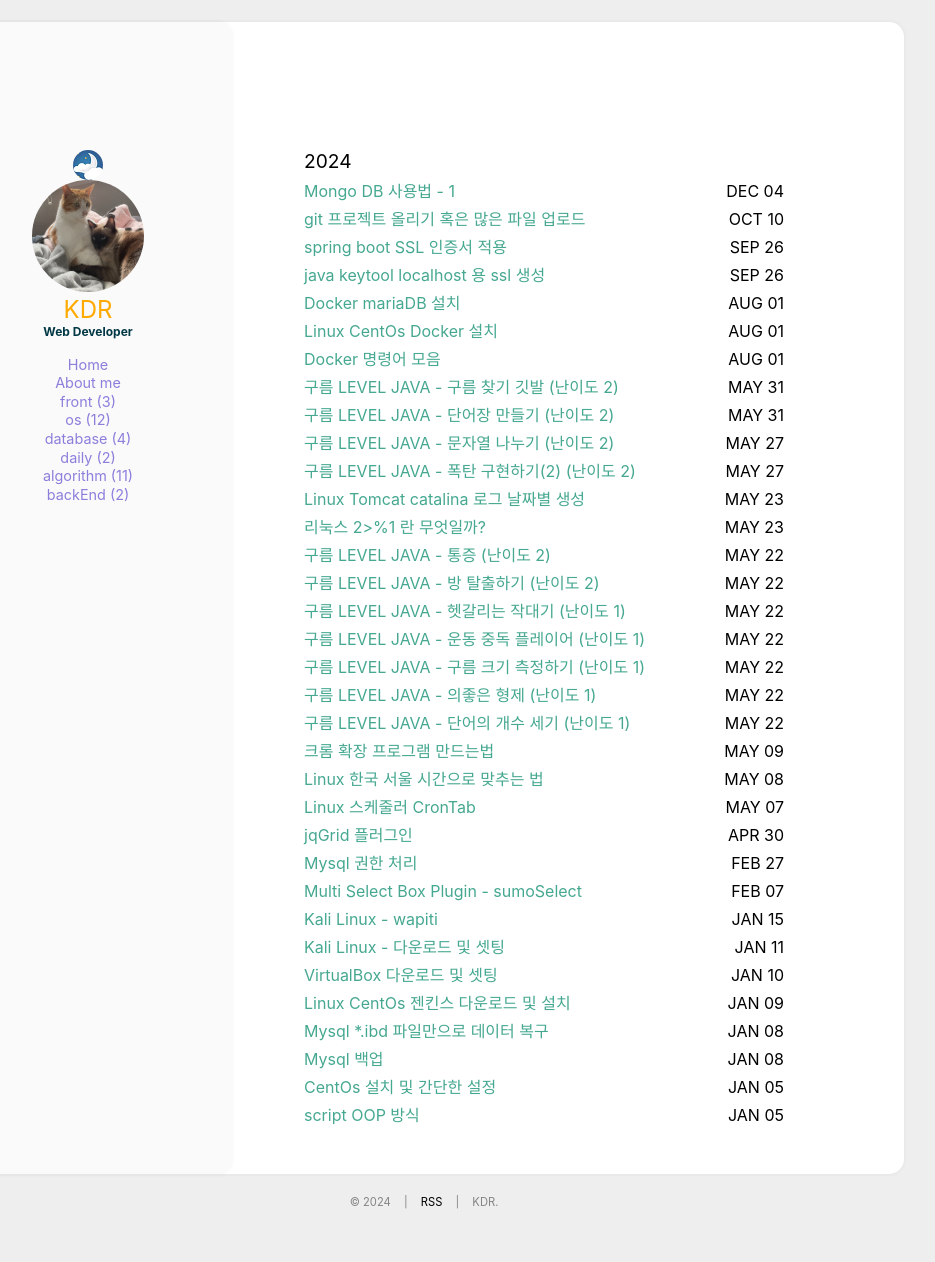
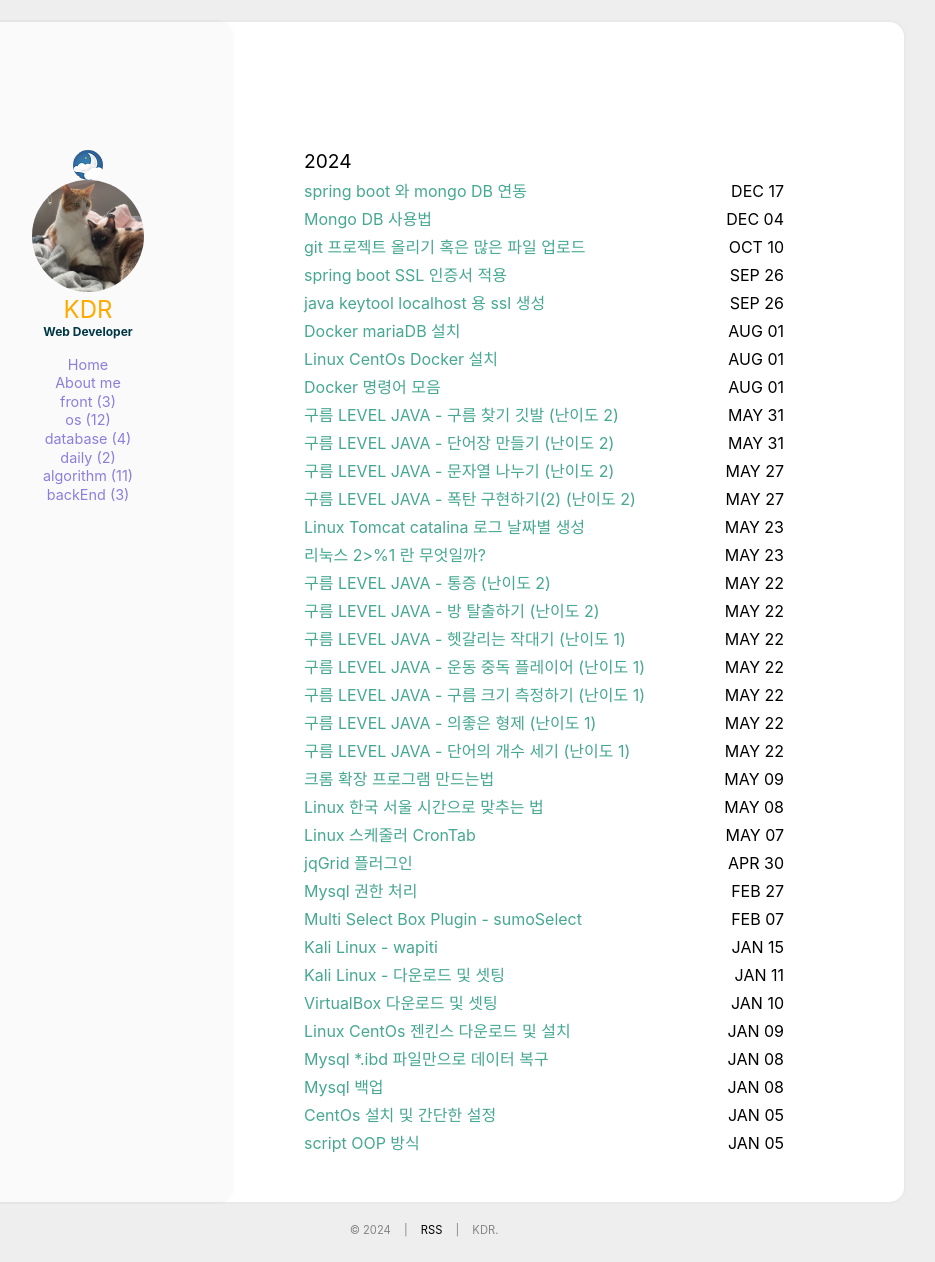
Before and after one commit to ghdudwkd4/ghdudwkd4.github.io, a Jekyll site: the page built from index.html, in a window 1280 px wide. Shown: the whole page, without its empty margins (216-1151 px from the left). Built offline with Jekyll 4.4.1, drawn with Linux system fonts in a browser that asks for light colours; before the commit the page ends 1234 px from its top, so only the background shows below that.

Commit message:
spring + mongoDB 연동

```diff
--- /dev/null
+++ b/_posts/backEnd/2024-12-17-spring-boot-mongoDB.md
@@ -0,0 +1,71 @@
+---
+title: spring boot 와 mongo DB 연동
+layout: post
+categories: backEnd
+order: 3
+data: 2024-12-17 10:00
+---
+
+# spring boot 와 Mongo DB 연동 방법
+- [설정](#sm-setting)
+- [시작하기](#sm-start)
+
+<p>개발 스펙</p>
+
+- java 21
+- maven
+- spring boot 3.*
+- mongoDB 7.0.14
+
+<h3>
+    <a id="sm-setting" target="javascript:void(0)">1. 설정</a>
+</h3>
+
+- application.properties 파일에 mongo db 관련 내용을 작성
+
+<a href="/assets/img/backEnd/spring-mongodb-1.PNG" target="_blank"><img src="/assets/img/backEnd/spring-mongodb-1.PNG" /></a>
+
+<p>mongodb 의 기본 port 는 27017 이다.</p>
+<p>필자는 mongoDB 를 설치 후 chatdb collection 을 이미 만들었다.</p>
+<p>설치 방법이 필요한 경우 <a href="/2024-12/MongoDB#md-download" target="_blank">Mongo DB 사용법</a> 을 참고 바란다.</p>
+
+<br><br>
+
+<h3>
+    <a id="sm-start" href="javascript:void(0)">2. 시작하기</a>
+</h3>
+
+<p>폴더 구조는 기본 spring project 와 동일하다</p>
+<p>Repository 는 mongoDB 를 extends 한다.</p>
+<p>mongoDB 의 Repository 는 두 가지다.</p>
+<ul>
+    <li>
+        1. MongoRepository
+        <ul><li>기본 spring jpa 와 동일하다.</li></ul>
+    </li>
+    <li>
+        2. ReactiveMongoRepository
+        <ul><li>return type 이 reactive 방식이다. (Mono , Flux)</li></ul>
+    </li>
+</ul>
+
+<p>필자는 Flux 테스트를 위해 2번을 사용했다.</p>
+<a href="/assets/img/backEnd/spring-mongodb-2.PNG" target="_blank"><img src="/assets/img/backEnd/spring-mongodb-2.PNG" /></a>
+
+<br />
+
+<p>jpql , queryDsl 처럼 쿼리를 작성 할 수도 있다.</p>
+<ul>
+    <li>mongoDB 의 Query 어노테이션</li>
+    <li>mongoDB 의 MongoTemplate 을 활용</li>
+</ul>
+
+<br />
+
+<p>repository 의 메서드는 spring boot 와 동일하며, 특정 쿼리문을 사용 하고싶은 경우 mongoDB 의 Query 어노테이션을 활용하면 된다.</p>
+<a href="/assets/img/backEnd/spring-mongodb-3.PNG" target="_blank"><img src="/assets/img/backEnd/spring-mongodb-3.PNG" /></a>
+
+<br />
+
+<p>MongoTemplate 을 활용 하는 방법도 있다. (Aggregation , lookup 등..)</p>
+<a href="/assets/img/backEnd/spring-mongodb-4.PNG" target="_blank"><img src="/assets/img/backEnd/spring-mongodb-4.PNG" /></a>
--- a/_posts/database/2024-12-04-MongoDB-1.md
+++ b/_posts/database/2024-12-04-MongoDB.md
@@ -1,5 +1,5 @@
 ---
-title: Mongo DB 사용법 - 1
+title: Mongo DB 사용법
 layout: post
 categories: database
 order: 4
@@ -39,15 +39,15 @@ data: 2024-12-04 10:00
 <p>※ 요점은 자주 수정이 되지 않는 데이터는 내장 시켜서 lookup 을 사용하지 않고 collection 만 조회 해 read 속도를 높인다.</p>
 
 <h3>
-    <a id="md-download" target="_blank" href="https://www.mongodb.com/try/download/community">1-1. mongo DB 다운로드</a><br />
-    <a target="_blank" href="https://www.mongodb.com/try/download/compass">1-2. mongo DB GUI compass 다운로드</a>
+    <a id="md-download" target="_blank" href="https://www.mongodb.com/try/download/community">2-1. mongo DB 다운로드</a><br />
+    <a target="_blank" href="https://www.mongodb.com/try/download/compass">2-2. mongo DB GUI compass 다운로드</a>
 </h3>
 
 <span>위 링크에서 다운로드 후 환경변수를 잡아준다.</span>
 <br /><br />
 
 <h3>
-    <a id="md-setting" href="javascript:void(0)">2. 설정</a>
+    <a id="md-setting" href="javascript:void(0)">3. 설정</a>
 </h3>
 
 <p>Ⅰ. mongoDB compass 를 실행</p>
```
Also changed, not shown: other parts of _posts/database/2024-12-04-MongoDB.md (+3 -3 lines), assets/img/backEnd/spring-mongodb-1.PNG (added), assets/img/backEnd/spring-mongodb-2.PNG (added), assets/img/backEnd/spring-mongodb-3.PNG (added), assets/img/backEnd/spring-mongodb-4.PNG (added).
